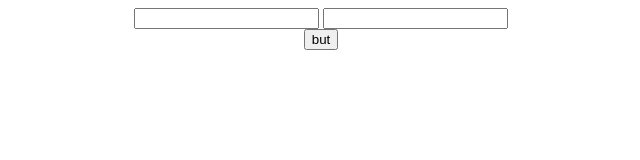
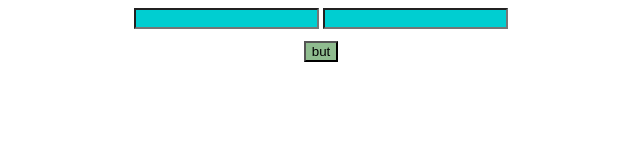
Before and after one commit to Lesnicho/Trening, a plain HTML site: page NewProject/sait.html in a window 1280 px wide. Shown: the whole page, without its empty margins (319-959 px from the left). Drawn offline with Linux system fonts and the light colour scheme.

Commit message:
Поменял немного css

```diff
--- a/NewProject/sait.css
+++ b/NewProject/sait.css
@@ -5,3 +5,12 @@ main{
     align-items: center;
 
 }
+
+.inp1, .inp2{
+    background: darkturquoise;
+}
+
+button{
+    margin: 12px;
+    background-color:darkseagreen;
+}
--- a/NewProject/sait.html
+++ b/NewProject/sait.html
@@ -12,10 +12,11 @@
 <body>
 
     <main>
-        <div>
+        <div class="inputs">
             <input type="text" class="inp1">
             <input type="text" class="inp2">
         </div>
+
 
         <button class='btn'>but</button>
 
```
